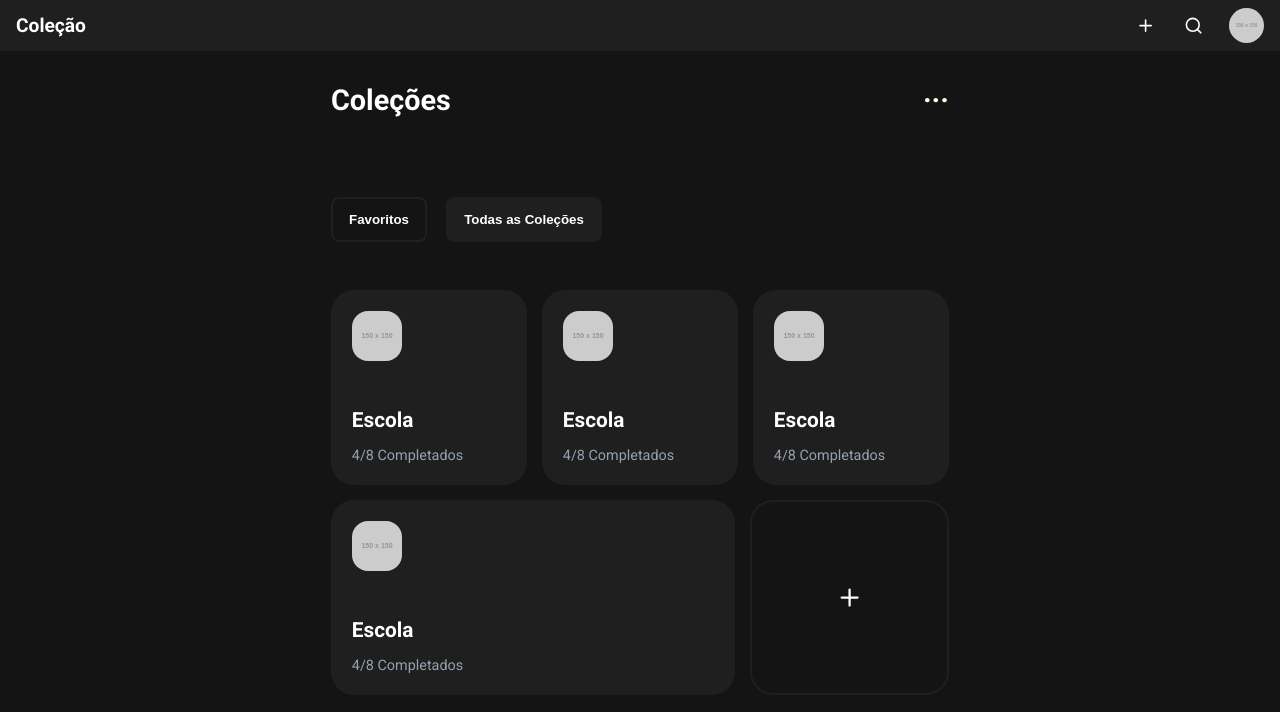
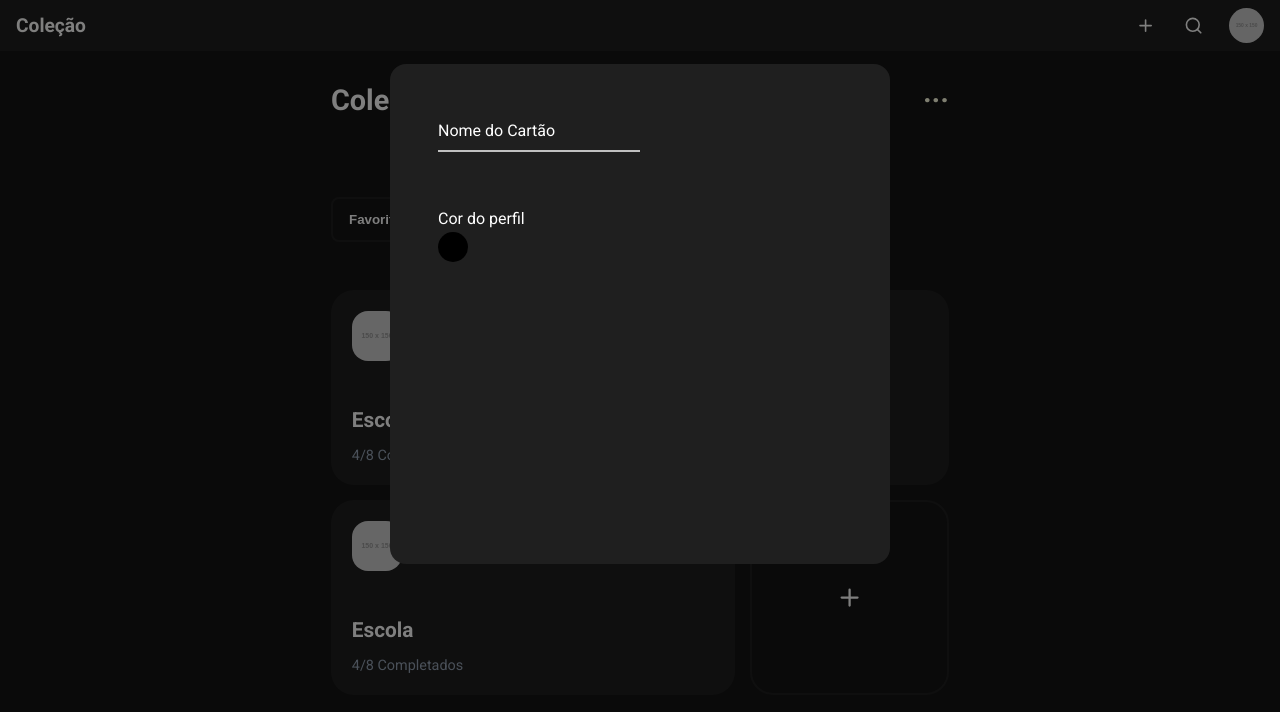
Before and after one commit to Guilherme-Santos08/todo-list, a React (Create React App) app: page / in a window 1280 px wide. Shown: the top 712 px of the page. Built offline with nearby package versions, Linux system fonts and the light colour scheme.

Commit message:
layout modal

```diff
--- a/src/components/Main/index.tsx
+++ b/src/components/Main/index.tsx
@@ -1,5 +1,6 @@
 import { Card } from "../Card";
 import { CardMore } from "../CardMore";
+import { ModalInput } from "../ModalInput";
 
 import { Container } from "./styles";
 
@@ -30,6 +31,8 @@ export function Main() {
         <Card />
         <CardMore />
       </div>
+
+      <ModalInput />
     </Container>
   );
 }
--- /dev/null
+++ b/src/components/ModalInput/index.tsx
@@ -0,0 +1,19 @@
+import { Container } from "./styles";
+
+export function ModalInput() {
+  return (
+    <Container>
+      <div className="modal">
+        <div className="modal__input">
+          <input type="text" id="name__card" />
+          <div className="underline"></div>
+          <label htmlFor="name__card">Nome do Cartão</label>
+        </div>
+        <div className="modal__input">
+          <input type="color" id="name__card" />
+          <label htmlFor="name__card">Cor do perfil</label>
+        </div>
+      </div>
+    </Container>
+  );
+}
--- /dev/null
+++ b/src/components/ModalInput/styles.ts
@@ -0,0 +1,101 @@
+import styled from "styled-components";
+
+export const Container = styled.div`
+  position: fixed;
+  /* display: none; */
+  width: 100%;
+  height: 100%;
+  top: 0;
+  left: 0;
+  right: 0;
+  bottom: 0;
+  background-color: rgba(0, 0, 0, 0.5);
+  z-index: 2;
+  cursor: pointer;
+
+  .modal {
+    margin: 4rem auto;
+    padding: 3rem;
+
+    background-color: ${props => props.theme.colors.backgroundSecondary};
+    height: 500px;
+    width: 500px;
+    border-radius: 16px;
+  }
+
+  div + div {
+    margin-top: 3rem;
+  }
+
+  .modal__input {
+    height: 40px;
+    width: 50%;
+    position: relative;
+    background-color: transparent;
+
+    input[type="text"] {
+      font-size: 1.1rem;
+      color: #fff;
+
+      height: 100%;
+      width: 100%;
+      border: none;
+      border-bottom: 2px solid silver;
+      background-color: transparent;
+
+      &:focus ~ .underline::before {
+        transform: scaleX(1);
+      }
+      &:focus ~ label {
+        transform: translateY(-31px);
+        font-size: 1rem;
+      }
+    }
+    input[type="color"] {
+      margin-top: 2rem;
+
+      width: 30px;
+      height: 30px;
+
+      border: none;
+      background-color: transparent;
+
+      &[type="color"]::-webkit-color-swatch-wrapper {
+        padding: 0;
+      }
+      &[type="color"]::-webkit-color-swatch {
+        border: none;
+        border-radius: 999px;
+      }
+    }
+
+    .underline {
+      position: absolute;
+      bottom: 0;
+      height: 2px;
+      width: 100%;
+    }
+
+    .underline::before {
+      position: absolute;
+      content: "";
+      height: 100%;
+      width: 100%;
+      background-color: red;
+      transform: scaleX(0);
+      transition: transform 0.3s ease;
+    }
+
+    label {
+      color: #fff;
+
+      position: absolute;
+      left: 0;
+      bottom: 12px;
+      z-index: 99;
+
+      pointer-events: none;
+      transition: all 0.3s ease;
+    }
+  }
+`;
```
